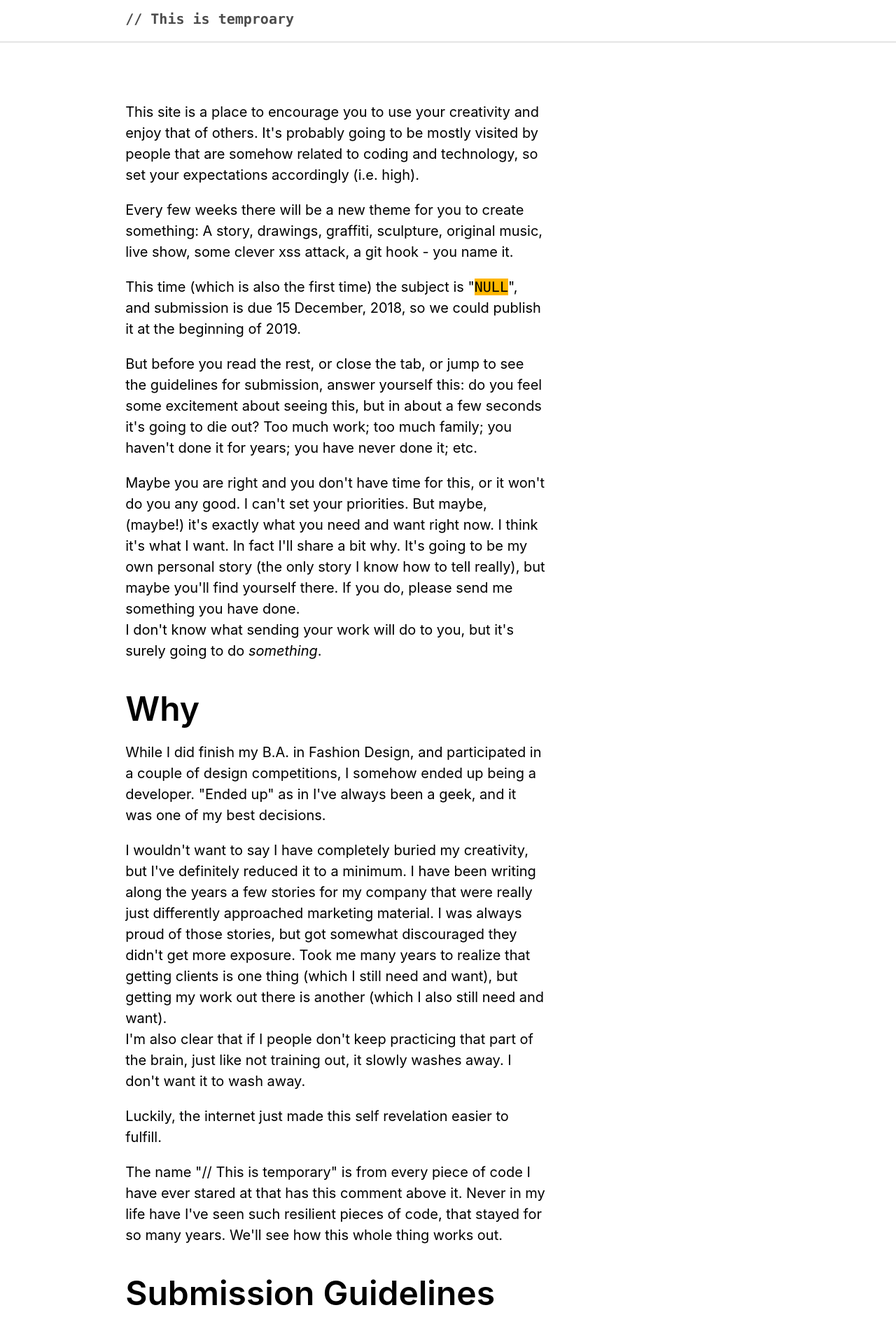
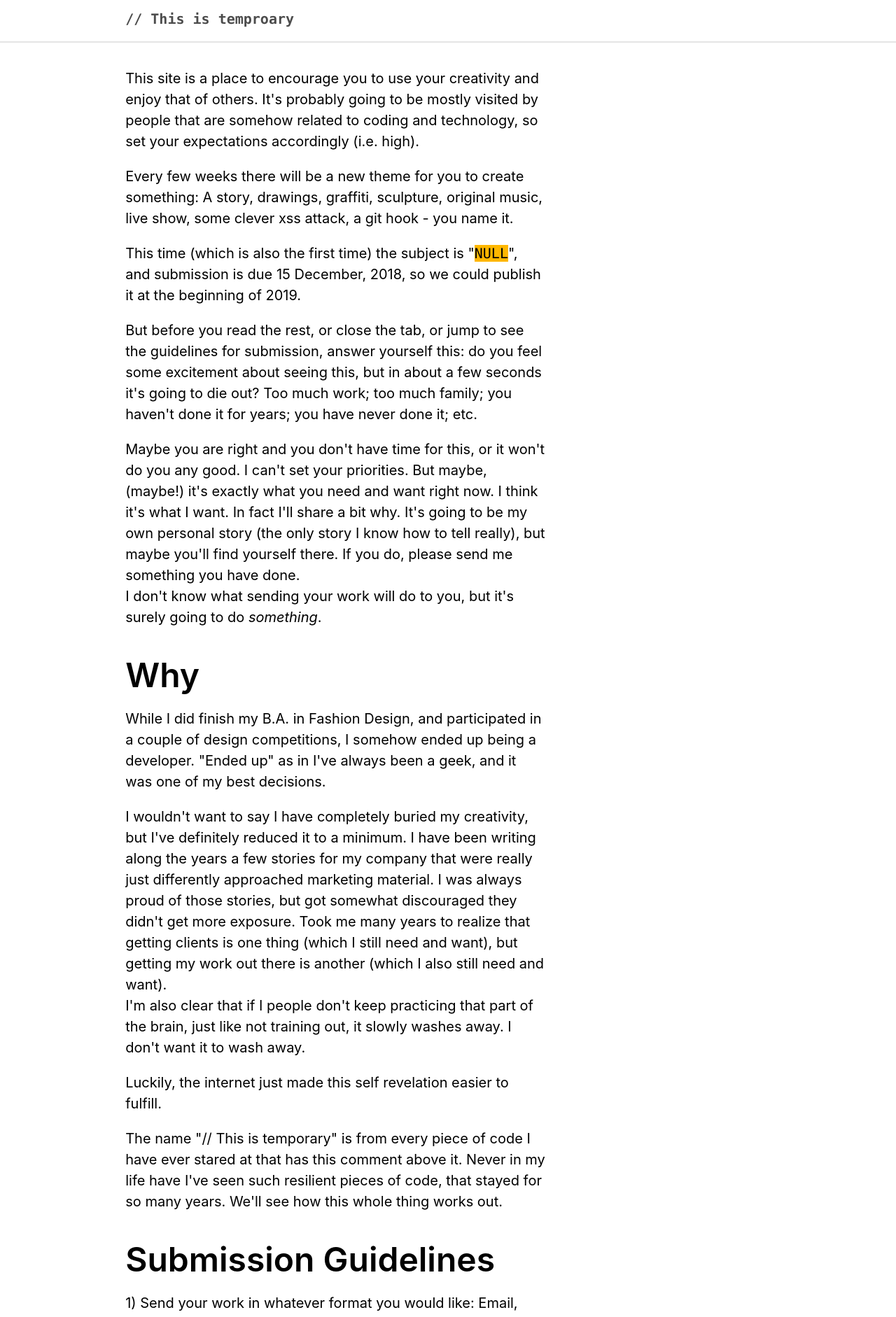
Before and after one commit to this-is-temporary/this-is-temporary.art, a Jekyll site: the page built from src/index.html, in a window 1280 px wide. Shown: the top 1882 px of the page at 70% size. Built offline with Jekyll 4.4.1, drawn with Linux system fonts in a browser that asks for light colours; nearby versions of some CDN libraries.

Commit message:
Less padding on top

```diff
--- a/src/index.html
+++ b/src/index.html
@@ -3,7 +3,7 @@ layout: default
 ---
 
 <main class="w-100 bt b--black-10 bg-white">
-    <div class="ph3 ph5-ns pt5">
+    <div class="ph3 ph5-ns pt3">
       <div class="w-80 mw9 center mw9 center overflow-auto">
 
         <p class="f5 f4-ns measure lh-copy">
```
